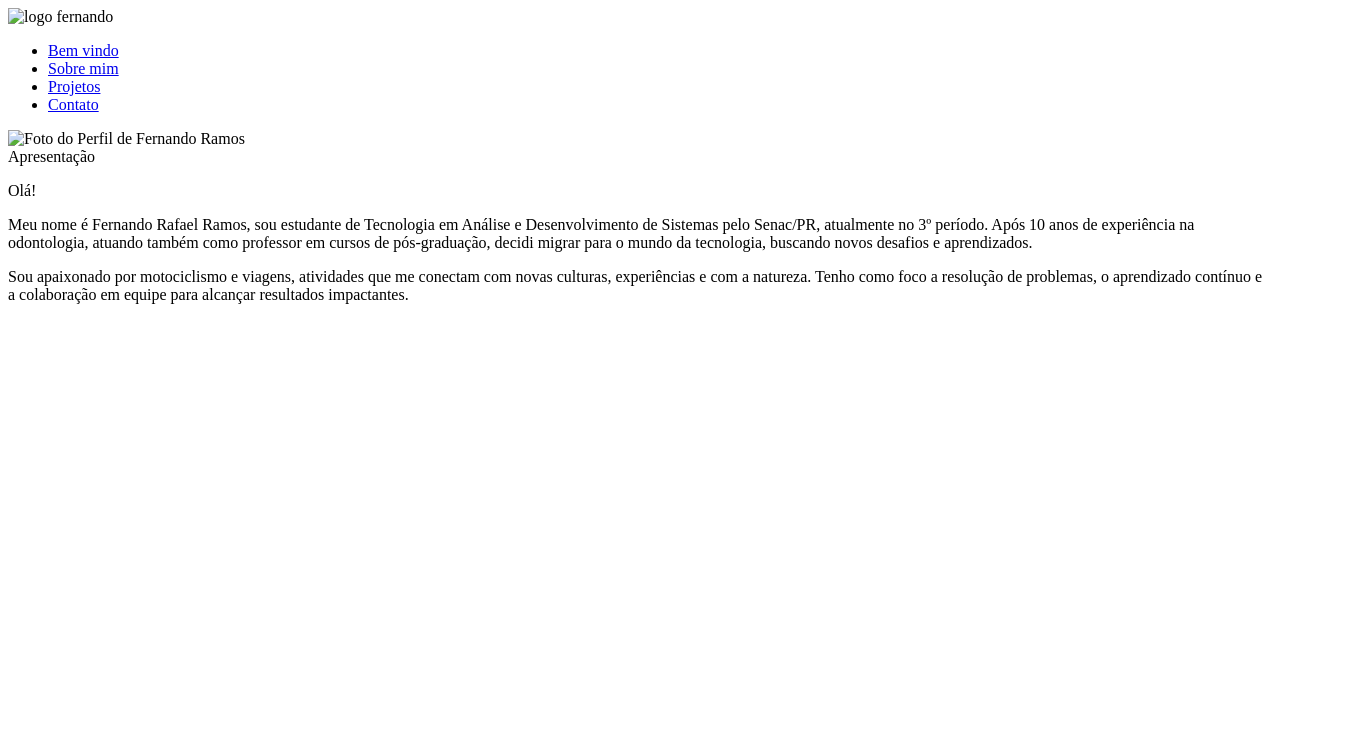
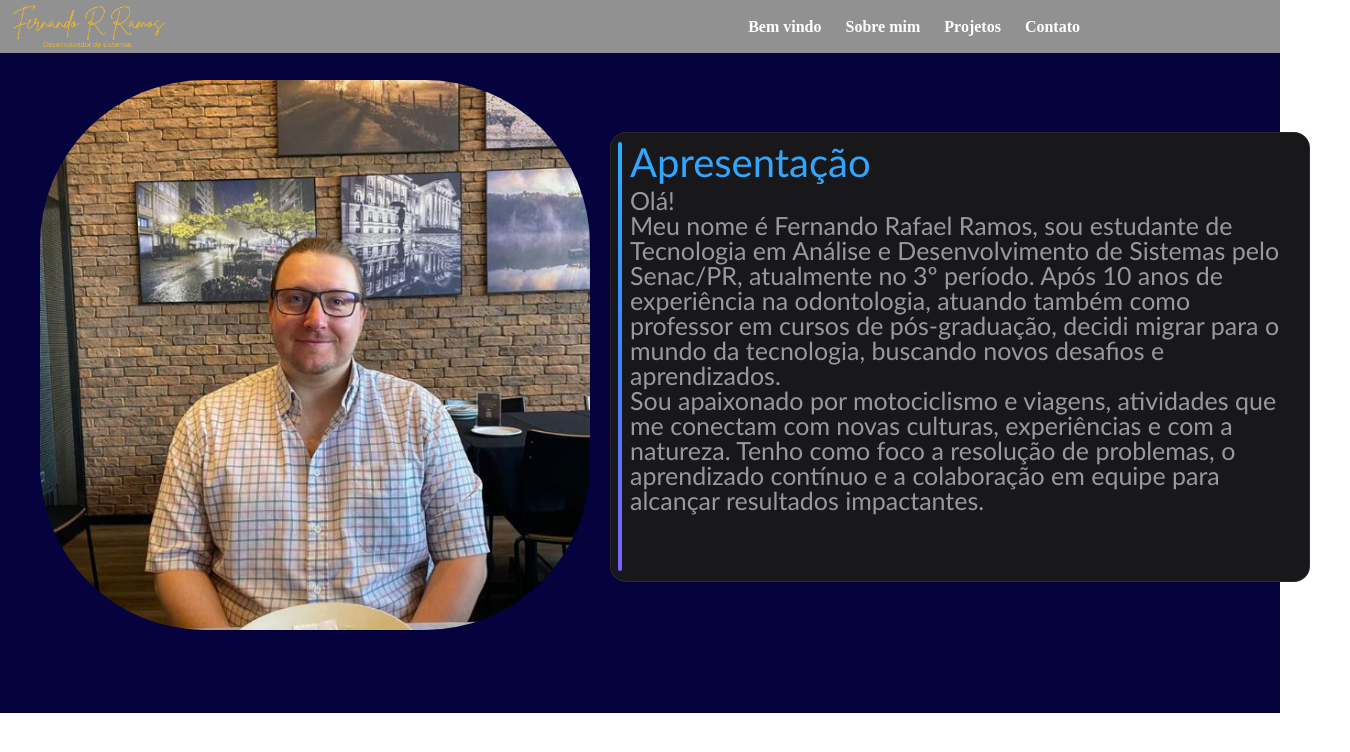
Before and after one commit to ramosvst89/Personal-page, a plain HTML site: page index.html in a window 1280 px wide. Shown: the whole page, 1350 px wide, since content can reach past the window. Drawn offline with Linux system fonts and the light colour scheme.

Commit message:
Update index.html
correção em endereço de links e arquivos

```diff
--- a/index.html
+++ b/index.html
@@ -5,15 +5,15 @@
     <meta charset="UTF-8">
     <meta name="viewport" content="width=device-width, initial-scale=1.0">
     <title>Fernando R Ramos - Desenvolvedor de Sistemas</title>
-    <link rel="stylesheet" type="text/css" href="/Projeto 1- pagina pessoal/reset.css">
-    <link rel="stylesheet" href="/Projeto 1- pagina pessoal/styles.css">
+    <link rel="stylesheet" type="text/css" href="/reset.css">
+    <link rel="stylesheet" href="/styles.css">
 </head>
 
 <body>
     <div class="container">
         <div class="navbar" id="#barrasup">
             <div class="logo">
-                <img class="logo" src="/Projeto 1- pagina pessoal/img/Fernando R Ramos (1).png" alt="logo fernando">
+                <img class="logo" src="Fernando R Ramos (1).png" alt="logo fernando">
             </div>
             <div class="nav">
                 <nav>
@@ -28,7 +28,7 @@
         </div>
         <div class="sessao-apresentacao">
             <div class="img-profile">
-                <img class="foto-perfil" src="/Projeto 1- pagina pessoal/img/foto perfil.jpg"
+                <img class="foto-perfil" src="/foto perfil.jpg"
                     alt="Foto do Perfil de Fernando Ramos">
             </div>
 
```
